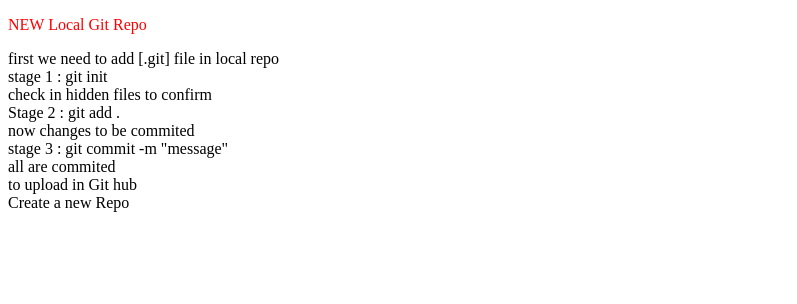
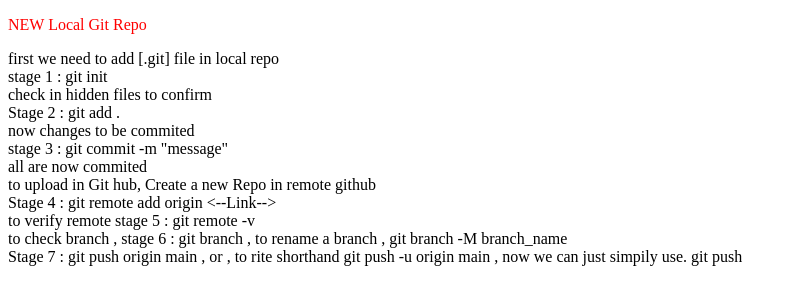
Before and after one commit to DhirajNavik/localrepo, a plain HTML site: page index.html in a window 1280 px wide. Shown: the whole page, without its empty margins (0-797 px from the left). Drawn offline with Linux system fonts and the light colour scheme.

Commit message:
LocalTrial2

```diff
--- a/index.html
+++ b/index.html
@@ -24,11 +24,25 @@
         <br>
         stage 3 : git commit -m "message"
         <br>
-        all are commited
+        all are now commited
         <br>
-        to upload in Git hub
+        to upload in Git hub,
+        Create a new Repo in remote github
         <br>
-        Create a new Repo
+        Stage 4 : git remote add origin <--Link-->
+        <br>
+        to verify remote
+        stage 5 : git remote -v
+        <br>
+        to check branch ,
+        stage 6 : git branch
+        , to rename a branch ,
+        git branch -M branch_name
+        <br>
+        Stage 7 : git push origin main
+        , or , to rite shorthand git push -u origin main ,
+        now we can just simpily use.
+        git push
 
 
     </div>
```
